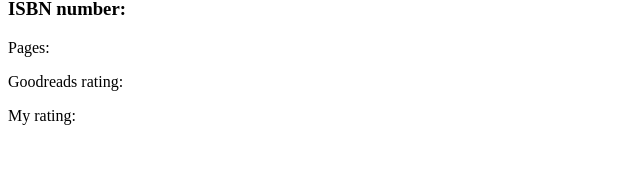
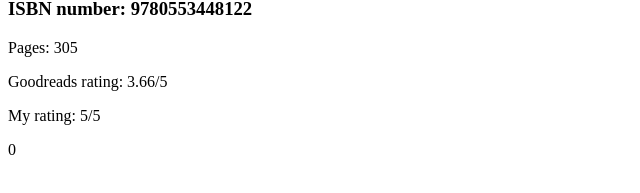
Before and after one commit to victordens/projekt6, a plain HTML site: page maintenance-report/main-report.html in a window 1280 px wide. Both pictures are taken after a click on the button "Artemis". Shown: the part 179-372 px from the top of the page, without its empty margins (0-640 px from the left). Drawn offline with Linux system fonts and the light colour scheme.

Commit message:
it works

```diff
--- a/maintenance-report/main-report.html
+++ b/maintenance-report/main-report.html
@@ -5,7 +5,7 @@
     <title></title>
   </head>
   <body>
-    <button type="button" name="artemis" onclick="showArtemis()">Artemis</button>
+    <button type="button" name="artemis" id="artemis" onclick="showArtemis()">Artemis</button>
     <button type="button" name="annaKerinina" onclick="showAnna()">Anna Karenina</button>
     <div id="template">
       <h2>book title: <span id="replaceT"></span></h2>
@@ -17,6 +17,9 @@
       <p>My rating: <span id="replaceM"></span></p>
 
     </div>
+    <div id="arrayCounter">
+test
+    </div>
     <script src="main-report.js">
 
     </script>
--- a/maintenance-report/main-report.js
+++ b/maintenance-report/main-report.js
@@ -3,11 +3,31 @@ let rootArray = [
   ["Annna Karenina", "Leo Tolstoy", "Vintage", "9780198748847", "964", "4.05/5", "4/5"]
 ];
 const title = document.getElementById("replaceT");
-let arrayPick = 0;
+const author = document.getElementById("replaceA");
+const publisher = document.getElementById("replacePu");
+const isbn = document.getElementById("replaceI");
+const pages = document.getElementById("replacePa");
+const gRating = document.getElementById("replaceG");
+const mRating = document.getElementById("replaceM");
+
+
+var arrayCount = document.getElementById("arrayCounter");
+var arrayCountString = arrayCount.innerHTML;
+console.log(arrayCountString);
+
 
 function replace(){
-  //replace("replaceT",rootArray [arrayPick] [0])
+  var arrayCountString = arrayCount.innerHTML;
+  arrayPick = parseInt(arrayCountString, 10);
+
   title.innerHTML= rootArray [arrayPick] [0];
+  author.innerHTML= rootArray [arrayPick] [1];
+  publisher.innerHTML= rootArray [arrayPick] [2];
+  isbn.innerHTML= rootArray [arrayPick] [3];
+  pages.innerHTML= rootArray [arrayPick] [4];
+  gRating.innerHTML= rootArray [arrayPick] [5];
+  mRating.innerHTML= rootArray [arrayPick] [6];
+  console.log(pick);
 }
 
 function showMainRep(){
@@ -18,6 +38,16 @@ function showMainRep(){
 }
 
 function showArtemis() {
+  arrayCount.innerHTML = "0";
   replace();
   showMainRep();
 }
+
+function showAnna() {
+  arrayCount.innerHTML = "1"
+  replace();
+  showMainRep();
+}
+
+
+//document.getElementById("artemis").addEventListener("click", showArtemis());
--- a/maintenance-report/main-report - Kopi.js
+++ b/maintenance-report/main-report2.js
@@ -32,9 +32,9 @@ function showMainRep(){
   }
 }
 
-function showArtemis() {
+function showArtemis(title, author, publisher, isbn, pages, gRating, mRating) {
   //var arrayPick = 0;
-  function replace0(){
+  function replace0(title, author, publisher, isbn, pages, gRating, mRating){
     title.innerHTML= rootArray [0] [0];
     author.innerHTML= rootArray [0] [1];
     publisher.innerHTML= rootArray [0] [2];
@@ -56,6 +56,6 @@ function showAnna() {
     pages.innerHTML= rootArray [1] [4];
     gRating.innerHTML= rootArray [1] [5];
     mRating.innerHTML= rootArray [1] [6];
-  };
+  }
   showMainRep();
 }
```
